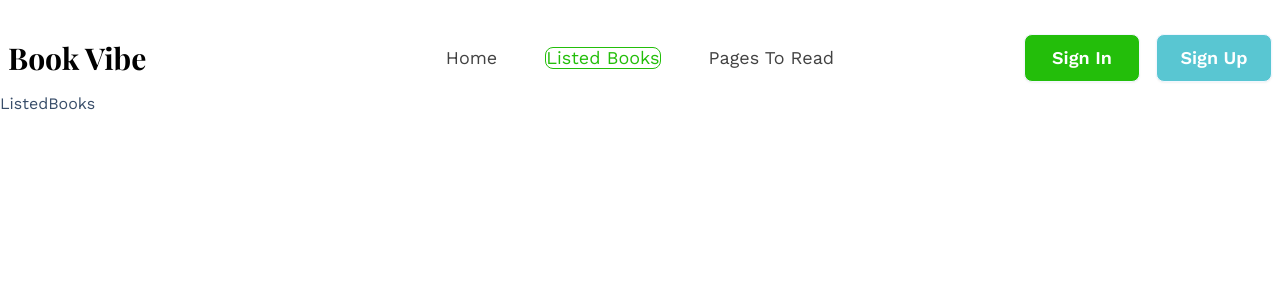
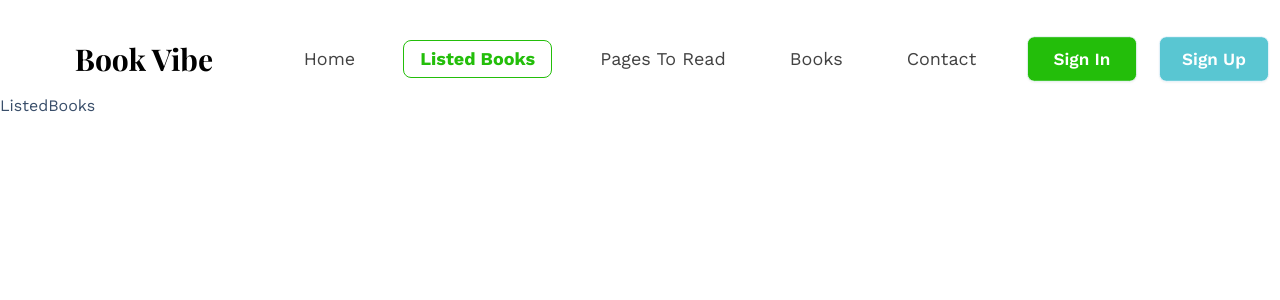
Before and after one commit to Mohib75/book-vibe, a React (Vite) app: page /listedBooks in a window 1280 px wide. Shown: the top 300 px of the page. Built offline with nearby package versions, Linux system fonts and the light colour scheme; a web font is replaced by a local one.

Commit message:
hero and navbar added

```diff
--- /dev/null
+++ b/src/components/Hero.jsx
@@ -0,0 +1,26 @@
+import { NavLink } from "react-router-dom"
+import Button from "./Button"
+
+const Hero = () => {
+	return (
+		<div className='hero h-[600px] bg-[#1313130D] rounded-3xl'>
+			<div className='hero-content flex-col lg:flex-row'>
+				<div className='sm:w-[526px]'>
+					<h1 className='text-2xl leading-[40px] sm:text-5xl font-bold sm:leading-[84px] text-black'>
+						Books to freshen <br /> up your bookshelf
+					</h1>
+
+					<NavLink to='/listedBooks'>
+						<Button
+							className='btn rounded-lg bg-[#23BE0A] text-white w-[189px] text-xl font-bold leading-5 hover:bg-[#23BE0A] hover:scale-105 transform transition-all duration-500 mt-4'
+							text='View The List'
+						/>
+					</NavLink>
+				</div>
+				<img src='hero.png' className='max-w-40  sm:max-w-sm' />
+			</div>
+		</div>
+	)
+}
+
+export default Hero
--- a/src/components/Navbar.jsx
+++ b/src/components/Navbar.jsx
@@ -3,8 +3,8 @@ import Button from "./Button"
 
 const Navbar = () => {
 	return (
-		<div className='navbar bg-base-100 mt-6'>
-			<div className='navbar-start'>
+		<div className='navbar bg-base-100 mt-6 justify-center lg:justify-normal'>
+			<div className='navbar-start !justify-center lg:justify-start'>
 				<div className='dropdown'>
 					<div tabIndex={0} role='button' className='btn btn-ghost lg:hidden'>
 						<svg xmlns='http://www.w3.org/2000/svg' className='h-5 w-5' fill='none' viewBox='0 0 24 24' stroke='currentColor'>
@@ -15,37 +15,66 @@ const Navbar = () => {
 						<NavLink
 							className={({ isActive }) =>
 								isActive
-									? "border-[1px] border-solid border-[#23BE0A] rounded-lg hover:bg-[#23BE0A] hover:text-white transition-all duration-500 text-lg leading-5"
+									? "border-[1px] border-solid border-[#23BE0A] rounded-lg hover:bg-[#23BE0A] hover:text-white transition-all duration-500 text-lg leading-5 text-[#23BE0A] px-4 py-2 font-bold"
 									: "text-lg leading-5 text-[#131313CC] hover:bg-[#131313CC] hover:text-white hover:rounded-lg transition-all duration-500 px-4 py-2"
-							}>
+							}
+							to='/'>
 							Home
 						</NavLink>
 						<NavLink
 							className={({ isActive }) =>
 								isActive
-									? "border-[1px] border-solid border-[#23BE0A] rounded-lg hover:bg-[#23BE0A] hover:text-white transition-all duration-500 text-lg leading-5"
+									? "border-[1px] border-solid border-[#23BE0A] rounded-lg hover:bg-[#23BE0A] hover:text-white transition-all duration-500 text-lg leading-5 text-[#23BE0A] px-4 py-2 font-bold"
 									: "text-lg leading-5 text-[#131313CC] hover:bg-[#131313CC] hover:text-white hover:rounded-lg transition-all duration-500 px-4 py-2"
-							}>
-							NavLinksted Books
+							}
+							to='/listedBooks'>
+							Listed Books
 						</NavLink>
 						<NavLink
 							className={({ isActive }) =>
 								isActive
-									? "border-[1px] border-solid border-[#23BE0A] rounded-lg hover:bg-[#23BE0A] hover:text-white transition-all duration-500 text-lg leading-5"
+									? "border-[1px] border-solid border-[#23BE0A] rounded-lg hover:bg-[#23BE0A] hover:text-white transition-all duration-500 text-lg leading-5 text-[#23BE0A] px-4 py-2 font-bold"
 									: "text-lg leading-5 text-[#131313CC] hover:bg-[#131313CC] hover:text-white hover:rounded-lg transition-all duration-500 px-4 py-2"
-							}>
+							}
+							to='/pagesToRead'>
 							Pages To Read
 						</NavLink>
+						<NavLink
+							className={({ isActive }) =>
+								isActive
+									? "border-[1px] border-solid border-[#23BE0A] rounded-lg hover:bg-[#23BE0A] hover:text-white transition-all duration-500 text-lg leading-5 text-[#23BE0A] px-4 py-2 font-bold"
+									: "text-lg leading-5 text-[#131313CC] hover:bg-[#131313CC] hover:text-white hover:rounded-lg transition-all duration-500 px-4 py-2"
+							}
+							to='/allBooks'>
+							Books
+						</NavLink>
+						<NavLink
+							className={({ isActive }) =>
+								isActive
+									? "border-[1px] border-solid border-[#23BE0A] rounded-lg hover:bg-[#23BE0A] hover:text-white transition-all duration-500 text-lg leading-5 text-[#23BE0A] px-4 py-2 font-bold"
+									: "text-lg leading-5 text-[#131313CC] hover:bg-[#131313CC] hover:text-white hover:rounded-lg transition-all duration-500 px-4 py-2"
+							}
+							to='/contact'>
+							Contact
+						</NavLink>
+						<Button
+							className='btn rounded-lg bg-[#23BE0A] text-white w-[116px] text-lg font-semibold leading-5 hover:bg-[#23BE0A] hover:scale-105 transform transition-all duration-500'
+							text='Sign In'
+						/>
+						<Button
+							className='btn rounded-lg bg-[#59C6D2] text-white w-[116px] text-lg font-semibold leading-5 hover:bg-[#59C6D2] hover:scale-105 transform transition-all duration-500'
+							text='Sign Up'
+						/>
 					</ul>
 				</div>
-				<h1 className='text-3xl font-bold leading-8 text-center text-black'>Book Vibe</h1>
+				<h1 className='text-xl sm:text-3xl font-bold leading-8 text-center text-black'>Book Vibe</h1>
 			</div>
 			<div className='navbar-center hidden lg:flex'>
 				<ul className='menu menu-horizontal gap-8 items-center'>
 					<NavLink
 						className={({ isActive }) =>
 							isActive
-								? "border-[1px] border-solid border-[#23BE0A] rounded-lg hover:bg-[#23BE0A] hover:text-white transition-all duration-500 text-lg leading-5 text-[#23BE0A] px-4 py-2"
+								? "border-[1px] border-solid border-[#23BE0A] rounded-lg hover:bg-[#23BE0A] hover:text-white transition-all duration-500 text-lg leading-5 text-[#23BE0A] px-4 py-2 font-bold"
 								: "text-lg leading-5 text-[#131313CC] hover:bg-[#131313CC] hover:text-white hover:rounded-lg transition-all duration-500 px-4 py-2"
 						}
 						to='/'>
@@ -54,7 +83,7 @@ const Navbar = () => {
 					<NavLink
 						className={({ isActive }) =>
 							isActive
-								? "border-[1px] border-solid border-[#23BE0A] rounded-lg hover:bg-[#23BE0A] hover:text-white transition-all duration-500 text-lg leading-5 text-[#23BE0A]"
+								? "border-[1px] border-solid border-[#23BE0A] rounded-lg hover:bg-[#23BE0A] hover:text-white transition-all duration-500 text-lg leading-5 text-[#23BE0A] px-4 py-2 font-bold"
 								: "text-lg leading-5 text-[#131313CC] hover:bg-[#131313CC] hover:text-white hover:rounded-lg transition-all duration-500 px-4 py-2"
 						}
 						to='/listedBooks'>
@@ -63,15 +92,34 @@ const Navbar = () => {
 					<NavLink
 						className={({ isActive }) =>
 							isActive
-								? "border-[1px] border-solid border-[#23BE0A] rounded-lg hover:bg-[#23BE0A] hover:text-white transition-all duration-500 text-lg leading-5 text-[#23BE0A]"
+								? "border-[1px] border-solid border-[#23BE0A] rounded-lg hover:bg-[#23BE0A] hover:text-white transition-all duration-500 text-lg leading-5 text-[#23BE0A] px-4 py-2 font-bold"
 								: "text-lg leading-5 text-[#131313CC] hover:bg-[#131313CC] hover:text-white hover:rounded-lg transition-all duration-500 px-4 py-2"
 						}
 						to='/pagesToRead'>
 						Pages To Read
 					</NavLink>
+					<NavLink
+						className={({ isActive }) =>
+							isActive
+								? "border-[1px] border-solid border-[#23BE0A] rounded-lg hover:bg-[#23BE0A] hover:text-white transition-all duration-500 text-lg leading-5 text-[#23BE0A] px-4 py-2 font-bold"
+								: "text-lg leading-5 text-[#131313CC] hover:bg-[#131313CC] hover:text-white hover:rounded-lg transition-all duration-500 px-4 py-2"
+						}
+						to='/allBooks'>
+						Books
+					</NavLink>
+					<NavLink
+						className={({ isActive }) =>
+							isActive
+								? "border-[1px] border-solid border-[#23BE0A] rounded-lg hover:bg-[#23BE0A] hover:text-white transition-all duration-500 text-lg leading-5 text-[#23BE0A] px-4 py-2 font-bold"
+								: "text-lg leading-5 text-[#131313CC] hover:bg-[#131313CC] hover:text-white hover:rounded-lg transition-all duration-500 px-4 py-2"
+						}
+						to='/contact'>
+						Contact
+					</NavLink>
 				</ul>
 			</div>
-			<div className='navbar-end gap-4'>
+
+			<div className='navbar-end gap-4 hidden lg:flex'>
 				<Button
 					className='btn rounded-lg bg-[#23BE0A] text-white w-[116px] text-lg font-semibold leading-5 hover:bg-[#23BE0A] hover:scale-105 transform transition-all duration-500'
 					text='Sign In'
```
